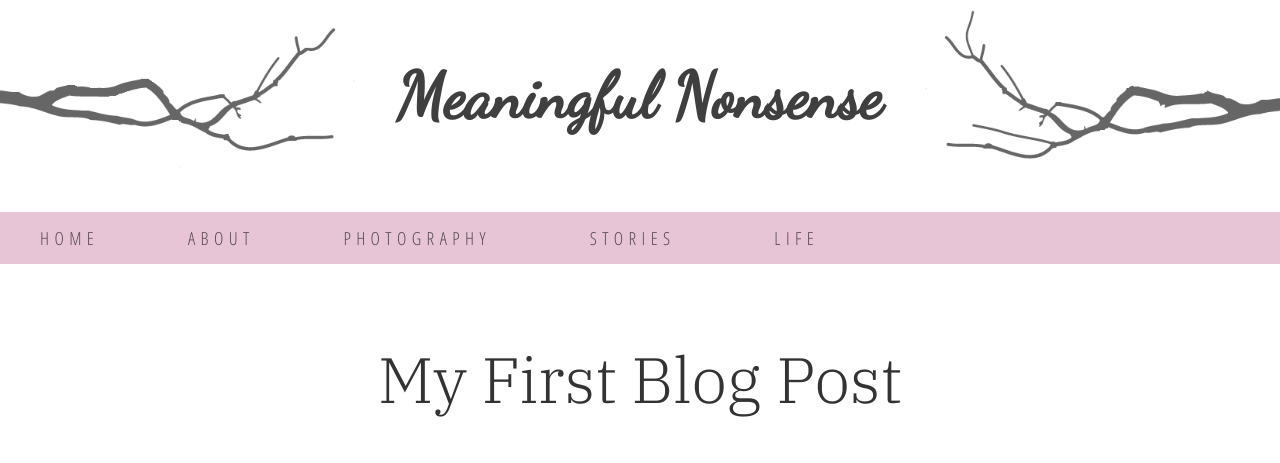
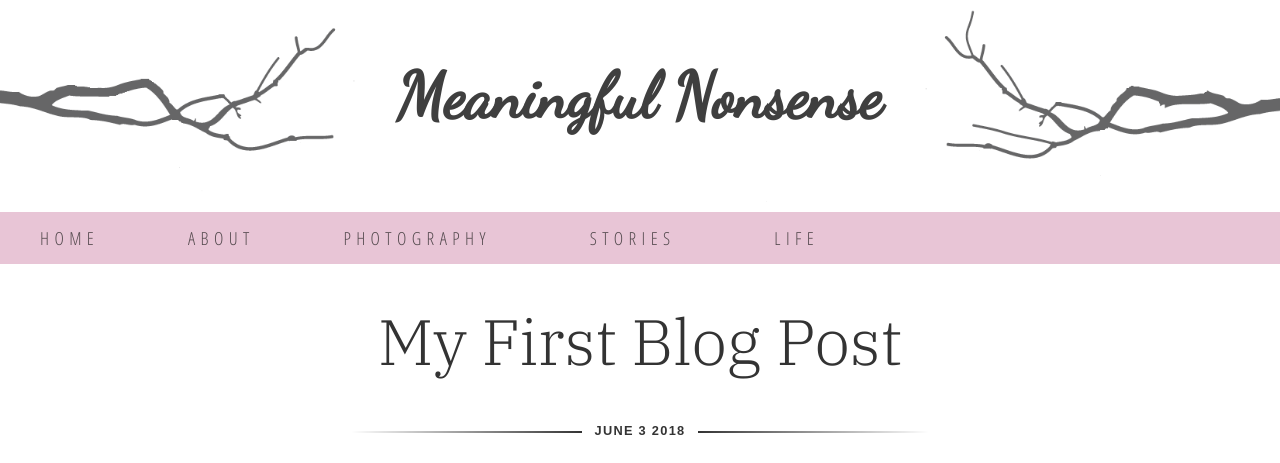
Before and after one commit to JasmineOuO/meaningful-nonsense-jekyll, a Jekyll site: the page develop-post.html, which Jekyll copies as it is, in a window 1280 px wide. Shown: the top 463 px of the page. Built offline with Jekyll 4.4.1, drawn with Linux system fonts in a browser that asks for light colours; nearby versions of some CDN libraries.

Commit message:
minor tweaks

```diff
--- a/develop-post.html
+++ b/develop-post.html
@@ -65,10 +65,10 @@
         <div>
             <div id="plants">
                 <img src="resources/images/cacti-icon-plain.jpg" alt="plants" />
-                <a href="https://github.com/JasmineOuO/CritterSitter" style="right: 473px; bottom: 9.9vw"><i class="fa fa-github" style="font-size:35px; color: rgb(58,62,63)"></i></a>
-                <a href="https://github.com/JasmineOuO/CritterSitter" style="right: 33px; bottom: 10.25vw"><i class="fa fa-instagram" style="font-size:40px; color: rgb(58,62,63)"></i></a>
-                <a href="https://github.com/JasmineOuO/CritterSitter" style="right: 395px; bottom: 9.9vw"><i class="fa fa-linkedin" style="font-size:28px; color: rgb(58,62,63)"></i></a>
-                <a href="https://github.com/JasmineOuO/CritterSitter" style="right: 320px; bottom: 9.9vw"><i class="fa fa-facebook" style="font-size:28px; color: rgb(58,62,63)"></i></a>
+                <a href="https://github.com/JasmineOuO/CritterSitter" target="_blank" style="right: 473px; bottom: 9.9vw"><i class="fa fa-github" style="font-size:35px; color: rgb(58,62,63)"></i></a>
+                <a href="https://www.instagram.com/yumluv_214/" target="_blank" style="right: 33px; bottom: 10.2vw"><i class="fa fa-instagram" style="font-size:40px; color: rgb(58,62,63)"></i></a>
+                <a href="https://ca.linkedin.com/in/jasmine-ou" target="_blank" style="right: 395px; bottom: 9.9vw"><i class="fa fa-linkedin" style="font-size:28px; color: rgb(58,62,63)"></i></a>
+                <a href="https://www.facebook.com/jasmine.ou2" target="_blank" style="right: 320px; bottom: 9.9vw"><i class="fa fa-facebook" style="font-size:28px; color: rgb(58,62,63)"></i></a>
             </div>
         </div>
     </footer>
--- a/resources/css/main.css
+++ b/resources/css/main.css
@@ -291,7 +291,7 @@
 }
 
 .post {
-    margin: 5vw 20vw 20vw 20vw;
+    margin: 1vw 20vw 20vw 20vw;
     font-family: "Monteserrat", sans-serif;
     font-size: 100%;
     line-height: 1.6;
@@ -366,6 +366,9 @@
         flex: 50%;
         max-width: 50%;
     }
+    .post {
+        margin: 1vw 1vw 1vw 1vw;
+    }
 }
 
 @media (max-width: 700px) {
@@ -379,7 +382,7 @@
     }
 }
 
-
+/*responsive navbar*/
 @media (max-width: 1200px) {
     .topnav a:not(:first-child), .dropdown .dropbtn {
         display: none;
```
Also changed, not shown: _layouts/default.html (+4 -4 lines), develop-default.html (+4 -4 lines).
